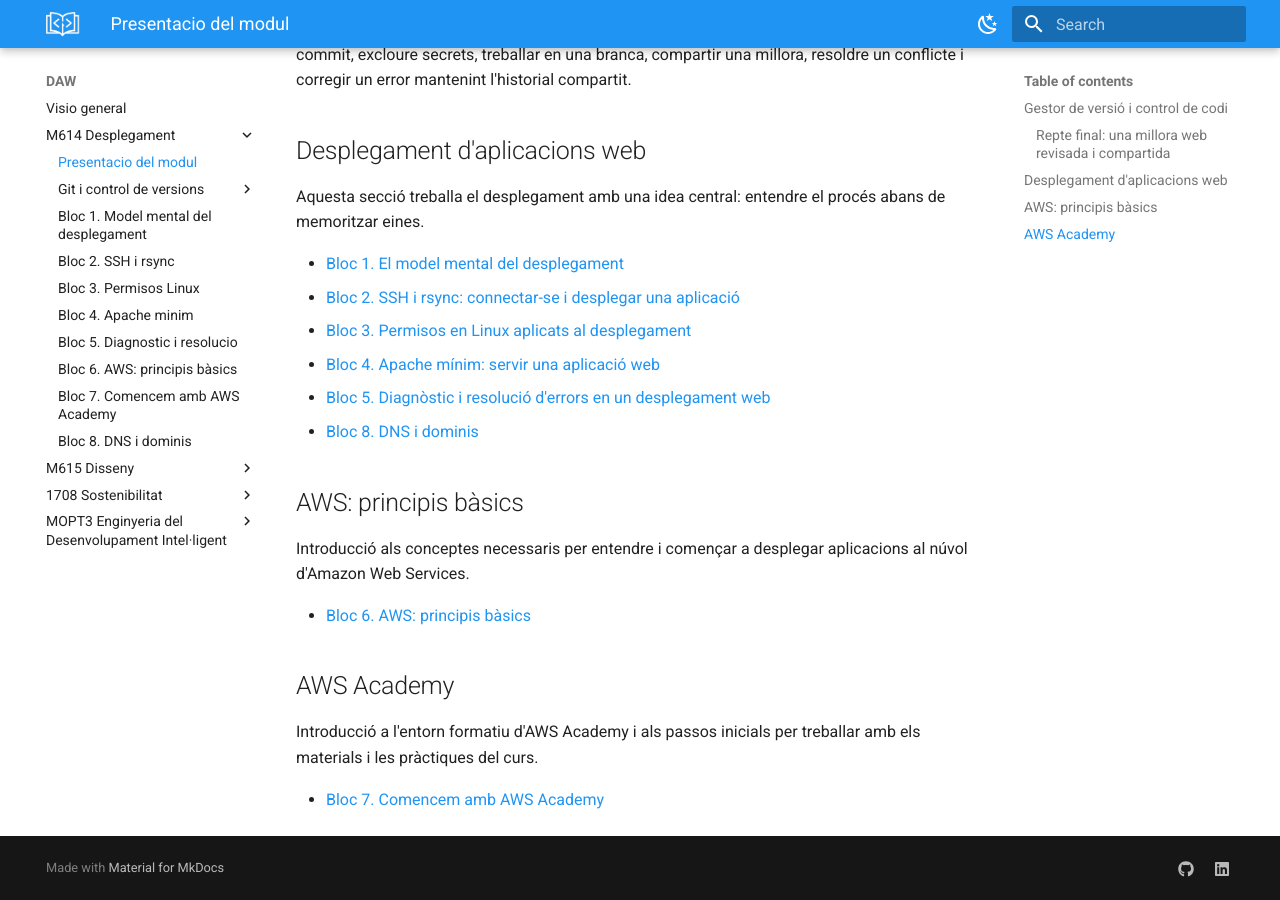
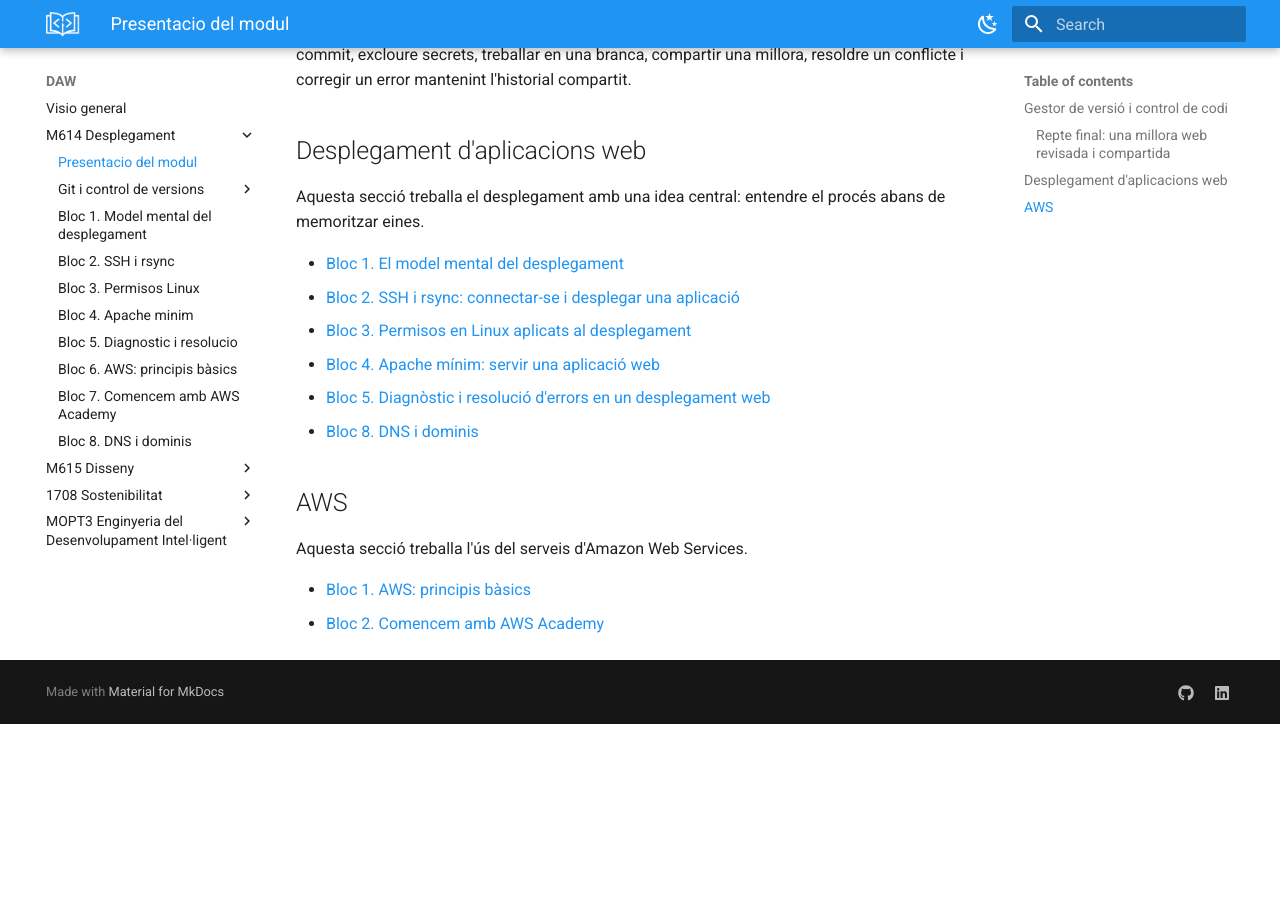
Before and after one commit to sllado1/Apunts, an MkDocs documentation site: the page built from docs/DAW/M614Desplegament/index.md, in a window 1280 px wide and 900 px high, scrolled down 1038 px. Built offline with MkDocs 1.6.1 and Material for MkDocs 9.7.7, drawn with Linux system fonts in a browser that asks for light colours; after the commit the page ends 1762 px from its top, so only the background shows below that.

Commit message:
Fix index aws

```diff
--- a/docs/DAW/M614Desplegament/index.md
+++ b/docs/DAW/M614Desplegament/index.md
@@ -38,16 +38,11 @@ Aquesta secció treballa el desplegament amb una idea central: entendre el proc
 - [Bloc 3. Permisos en Linux aplicats al desplegament](3_Permisos_Linux_Desplegament.md)
 - [Bloc 4. Apache mínim: servir una aplicació web](4_Apache_minim.md)
 - [Bloc 5. Diagnòstic i resolució d'errors en un desplegament web](5_Diagnostic_i_Resolucio.md)
-- [Bloc 8. DNS i dominis](8_DNS.md)
+- [Bloc 8. DNS i dominis](6_DNS.md)
 
-## AWS: principis bàsics
+## AWS
 
-Introducció als conceptes necessaris per entendre i començar a desplegar aplicacions al núvol d'Amazon Web Services.
+Aquesta secció treballa l'ús del serveis d'Amazon Web Services.
 
-- [Bloc 6. AWS: principis bàsics](6_AWS_Principis_Basics.md)
-
-## AWS Academy
-
-Introducció a l'entorn formatiu d'AWS Academy i als passos inicials per treballar amb els materials i les pràctiques del curs.
-
-- [Bloc 7. Comencem amb AWS Academy](7_AWS_Academy.md)
+- [Bloc 1. AWS: principis bàsics](1_AWS_Principis_Basics.md)
+- [Bloc 2. Comencem amb AWS Academy](2_AWS_Academy.md)
```
Also changed, not shown: docs/DAW/M614Desplegament/1_AWS_Principis_Basics.md (renamed from docs/DAW/M614Desplegament/6_AWS_Principis_Basics.md, +1 -1 lines), docs/DAW/M614Desplegament/2_AWS_Academy.md (renamed from docs/DAW/M614Desplegament/7_AWS_Academy.md, +1 -1 lines), docs/DAW/M614Desplegament/6_DNS.md (renamed from docs/DAW/M614Desplegament/8_DNS.md, +1 -1 lines).
